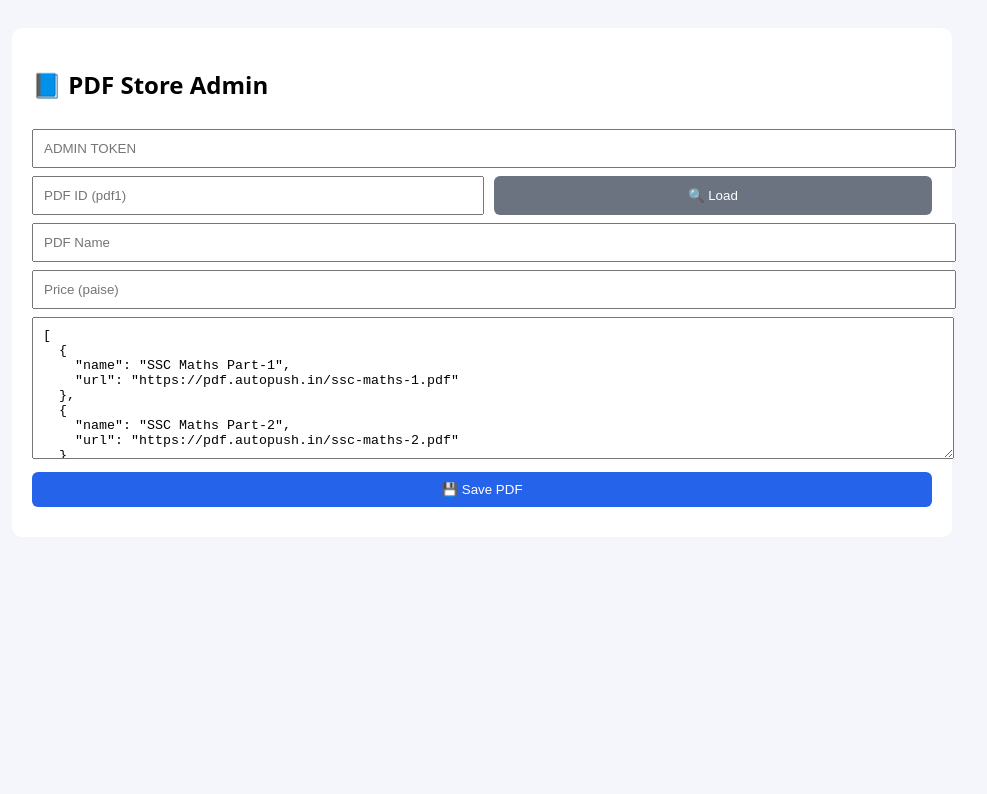
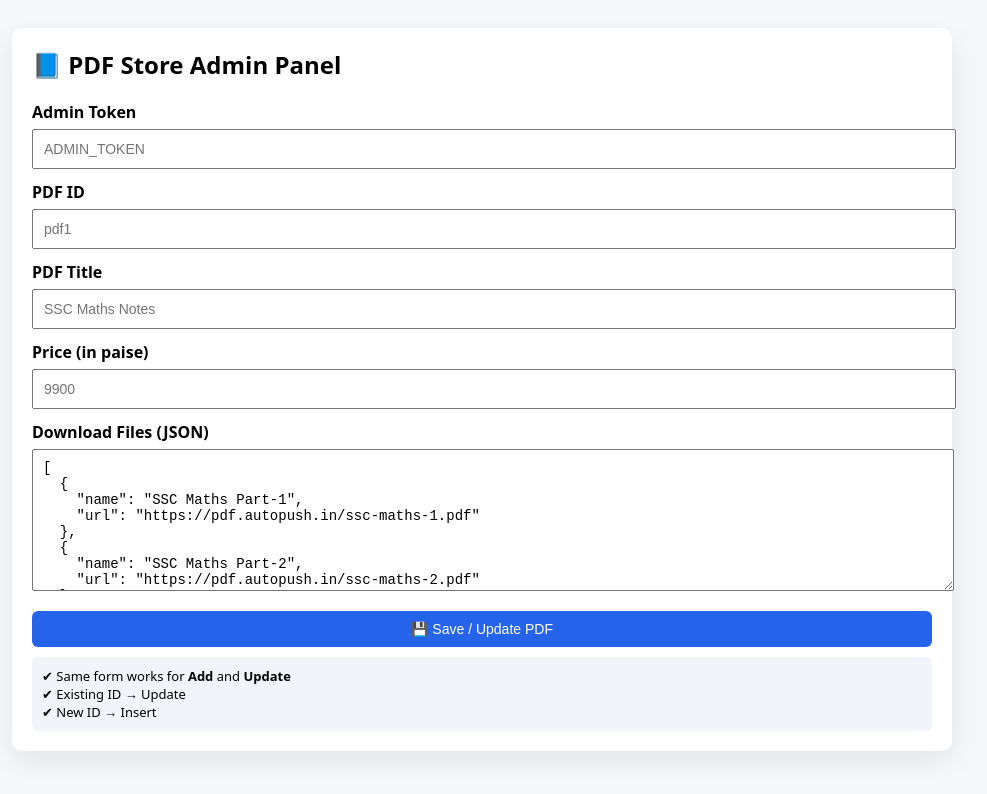
Before and after one commit to raiyaprakash/apush, a plain HTML site: page raushan.html in a window 1280 px wide. Shown: the whole page, without its empty margins (158-1145 px from the left). Drawn offline with Linux system fonts and the light colour scheme.

Commit message:
Update raushan.html

```diff
--- a/raushan.html
+++ b/raushan.html
@@ -1,33 +1,73 @@
 <!DOCTYPE html>
-<html>
+<html lang="en">
 <head>
 <meta charset="UTF-8">
-<title>PDF Admin Panel</title>
+<title>PDF Store Admin</title>
+<meta name="viewport" content="width=device-width, initial-scale=1">
+
 <style>
-body{font-family:system-ui;background:#f4f6fb;padding:20px}
-.box{max-width:900px;margin:auto;background:#fff;padding:20px;border-radius:10px}
-input,textarea,button{width:100%;padding:10px;margin-top:8px}
+  body{
+    font-family: system-ui, Arial;
+    background:#f5f7fb;
+    padding:20px;
+  }
+  .box{
+    max-width:900px;
+    margin:auto;
+    background:#fff;
+    padding:20px;
+    border-radius:10px;
+    box-shadow:0 10px 30px rgba(0,0,0,.08);
+  }
+  h2{margin-top:0}
+  label{display:block;margin-top:12px;font-weight:600}
+  input, textarea, button{
+    width:100%;
+    padding:10px;
+    margin-top:6px;
+    font-size:14px;
+  }
   textarea{min-height:120px;font-family:monospace}
-button{background:#2563eb;color:#fff;border:none;border-radius:6px;cursor:pointer}
-button.secondary{background:#6b7280}
-.msg{margin-top:10px;font-weight:600}
+  button{
+    background:#2563eb;
+    color:#fff;
+    border:none;
+    cursor:pointer;
+    border-radius:6px;
+    margin-top:15px;
+  }
+  button:hover{opacity:.9}
+  .row{display:flex;gap:10px}
+  .row > div{flex:1}
+  .note{
+    background:#f1f5f9;
+    padding:10px;
+    border-radius:6px;
+    font-size:13px;
+    margin-top:10px;
+  }
 </style>
 </head>
 
 <body>
+
 <div class="box">
-<h2>📘 PDF Store Admin</h2>
+  <h2>📘 PDF Store Admin Panel</h2>
 
-<input id="token" placeholder="ADMIN TOKEN">
+  <label>Admin Token</label>
+  <input id="adminToken" placeholder="ADMIN_TOKEN">
 
-<div style="display:flex;gap:10px">
-  <input id="id" placeholder="PDF ID (pdf1)">
-  <button class="secondary" onclick="loadPDF()">🔍 Load</button>
-</div>
+  <label>PDF ID</label>
+  <input id="pdfId" placeholder="pdf1">
 
-<input id="name" placeholder="PDF Name">
-<input id="price" placeholder="Price (paise)">
-<textarea id="downloads" placeholder="Downloads JSON">
+  <label>PDF Title</label>
+  <input id="pdfName" placeholder="SSC Maths Notes">
+
+  <label>Price (in paise)</label>
+  <input id="pdfPrice" placeholder="9900">
+
+  <label>Download Files (JSON)</label>
+  <textarea id="pdfDownloads">
 [
   {
     "name": "SSC Maths Part-1",
@@ -40,71 +80,51 @@ button.secondary{background:#6b7280}
 ]
   </textarea>
 
-<button onclick="savePDF()">💾 Save PDF</button>
+  <button onclick="savePDF()">💾 Save / Update PDF</button>
 
-<div id="msg" class="msg"></div>
+  <div class="note">
+    ✔ Same form works for <b>Add</b> and <b>Update</b><br>
+    ✔ Existing ID → Update<br>
+    ✔ New ID → Insert
+  </div>
 </div>
 
 <script>
-const API = "https://api.raushan-d9d.workers.dev/";
-let isNew = true;
+async function savePDF(){
+  const token = document.getElementById("adminToken").value.trim();
+  const id = document.getElementById("pdfId").value.trim();
+  const name = document.getElementById("pdfName").value.trim();
+  const price = document.getElementById("pdfPrice").value.trim();
+  const downloadsRaw = document.getElementById("pdfDownloads").value.trim();
 
-async function loadPDF(){
-  const token = tokenVal();
-  const id = val("id");
-
-  const res = await fetch(`${API}/admin-get?token=${token}&pdf=${id}`);
-  const data = await res.json();
-
-  if(data.status === "not_found"){
-    msg("New PDF ID, you can add", "green");
-    isNew = true;
+  if(!token || !id || !name || !price || !downloadsRaw){
+    alert("All fields required");
     return;
   }
 
-  if(data.status === "success"){
-    isNew = false;
-    set("name", data.data.name);
-    set("price", data.data.price);
-    set("downloads", JSON.stringify(data.data.downloads, null, 2));
-    msg("PDF loaded", "green");
-  }
+  let downloads;
+  try{
+    downloads = JSON.parse(downloadsRaw);
+  }catch(e){
+    alert("Invalid JSON in downloads");
+    return;
   }
 
-async function savePDF(){
-  try{
-    const body = {
-      id: val("id"),
-      name: val("name"),
-      price: Number(val("price")),
-      downloads: JSON.parse(val("downloads")),
-      isNew
-    };
-
-    const res = await fetch(`${API}/admin-save?token=${tokenVal()}`,{
+  const res = await fetch("https://api.raushan-d9d.workers.dev/admin-save?token="+encodeURIComponent(token),{
     method:"POST",
     headers:{ "Content-Type":"application/json" },
-      body: JSON.stringify(body)
+    body: JSON.stringify({
+      id,
+      name,
+      price: Number(price),
+      downloads
+    })
   });
 
   const out = await res.json();
+  alert(JSON.stringify(out));
+}
+</script>
 
-    if(out.status === "error"){
-      msg(out.message, "red");
-    }else{
-      msg(out.message, "green");
-      isNew = false;
-    }
-
-  }catch(e){
-    msg("Invalid JSON", "red");
-  }
-}
-
-function val(id){ return document.getElementById(id).value.trim(); }
-function set(id,v){ document.getElementById(id).value = v; }
-function tokenVal(){ return val("token"); }
-function msg(t,c){ document.getElementById("msg").innerText=t; document.getElementById("msg").style.color=c; }
-</script>
 </body>
 </html>
```
Lines whose indentation alone changed are shown as unchanged.
